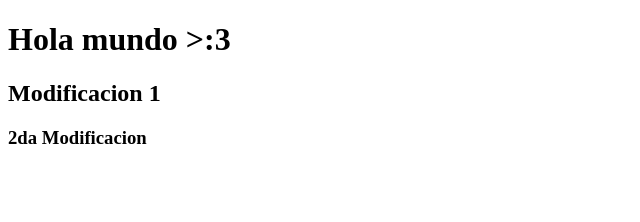
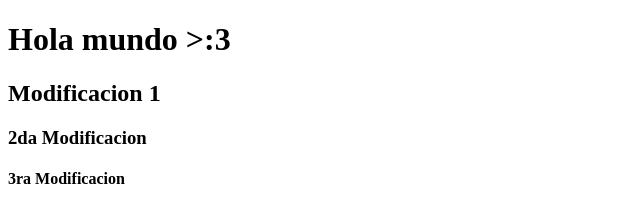
Before and after one commit to LucianoFlores1/prueba1_git, a plain HTML site: page index.html in a window 1280 px wide. Shown: the whole page, without its empty margins (0-640 px from the left). Drawn offline with Linux system fonts and the light colour scheme.

Commit message:
modificacion 3 para subir

```diff
--- a/index.html
+++ b/index.html
@@ -11,6 +11,7 @@
     <h1>Hola mundo >:3 </h1>
     <h2>Modificacion 1</h2>
     <h3>2da Modificacion</h3>
+    <h4>3ra Modificacion</h4>
 </body>
 
 </html>
```
